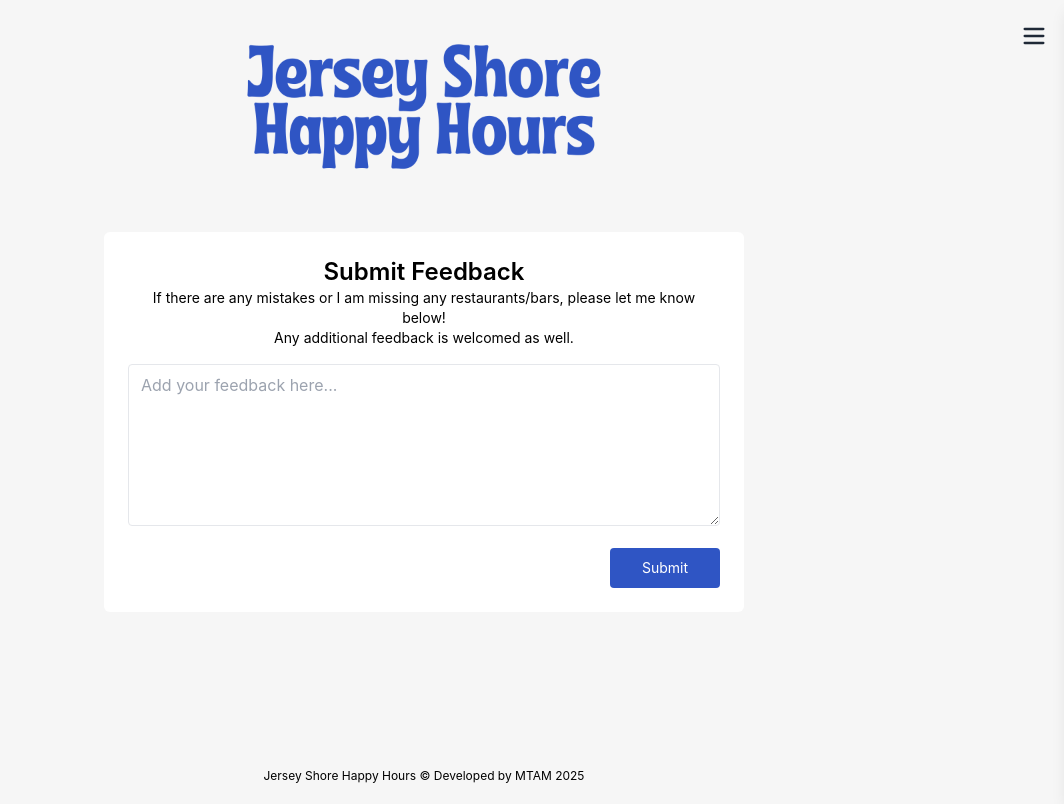
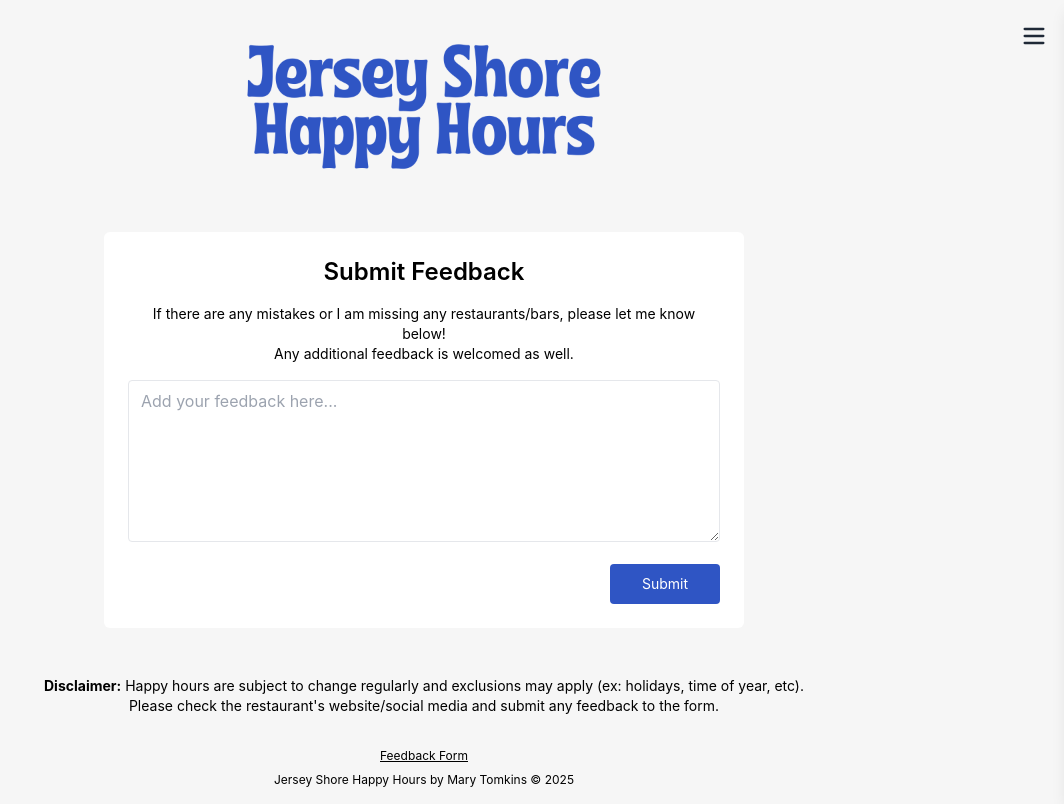
Before and after one commit to marytomkins/jersey-shore-happy-hours, a React (Create React App) app: page /feedback in a window 1280 px wide. Shown: the whole page, without its empty margins (216-1280 px from the left). Built offline with nearby package versions, Linux system fonts and the light colour scheme.

Commit message:
clean up

```diff
--- a/src/components/Feedback.js
+++ b/src/components/Feedback.js
@@ -36,7 +36,7 @@ const Feedback = () => {
   return (
     <div className="p-6 md:w-1/2 w-3/4 mx-auto bg-white rounded-md mt-8">
       <div className="text-2xl font-semibold text-center">Submit Feedback</div>
-      <div className="text-sm mb-4 px-4 text-center">
+      <div className="text-sm my-4 px-4 text-center">
         If there are any mistakes or I am missing any restaurants/bars, please
         let me know below!{<br />}
         Any additional feedback is welcomed as well.
--- a/src/components/FilterBar.js
+++ b/src/components/FilterBar.js
@@ -220,7 +220,7 @@ const FilterBar = ({ onFilter, onSort, getCurrent }) => {
   return (
     <div className="filter-bar">
       <div
-        className="happening-now cursor-pointer flex justify-center w-fit m-auto items-center h-10 py-1 text-sm font-medium"
+        className="happening-now cursor-pointer flex justify-center w-fit m-auto items-center h-10 py-1 text-sm font-medium hover:text-gray-500"
         onClick={() => {
           getCurrentDateTime(!happeningNow);
         }}
--- a/src/components/Footer.js
+++ b/src/components/Footer.js
@@ -1,7 +1,23 @@
+import { Link } from "react-router-dom";
+
 const Footer = () => {
   return (
     <div className="block text-center text-xs py-4 mt-2">
-        Jersey Shore Happy Hours © Developed by MTAM 2025
+      <div className="pt-4 pb-8 px-8 mt-2 text-sm">
+        <b>Disclaimer:</b> Happy hours are subject to change regularly and
+        exclusions may apply (ex: holidays, time of year, etc).
+        <br /> Please check the restaurant's website/social media and submit any
+        feedback to the form.
+      </div>
+      <Link
+        to="/feedback"
+        className="hover:text-[#b4e255] transition-colors underline"
+      >
+        Feedback Form
+      </Link>
+      <div className="mt-2">
+        Jersey Shore Happy Hours by Mary Tomkins © 2025
+      </div>
     </div>
   );
 };
--- a/src/data/happyHours.js
+++ b/src/data/happyHours.js
@@ -19,7 +19,7 @@ const data = [
     name: "Bar Anticipation",
     town: "Belmar",
     dayText: "Monday & Tuesday",
-    dayFilter: { Monday: ["All Day"], Tuesday: ["All Day"] },
+    dayFilter: { Monday: ["12:00PM", "10:00PM"], Tuesday: ["5:00PM", "11:59PM"] },
     timeText: "All Day",
     timeFilter: ["All Day"],
     description:
@@ -262,7 +262,7 @@ const data = [
     name: "Loteria",
     town: "Asbury Park",
     dayText: "Tuesday",
-    dayFilter: { Tuesday: ["All Day"] },
+    dayFilter: { Tuesday: ["4:00PM", "10:00PM"] },
     timeText: "All Day",
     timeFilter: [
       "All Day",
@@ -315,17 +315,15 @@ const data = [
   {
     name: "Reyla",
     town: "Asbury Park",
-    dayText: "Every day",
+    dayText: "Wednesday: All Night",
     dayFilter: {
-      Monday: ["All Day"],
-      Tuesday: ["All Day"],
-      Wednesday: ["All Day"],
-      Thursday: ["All Day"],
-      Friday: ["All Day"],
+      Wednesday: ["4:00PM", "9:30PM"],
+      Thursday: ["4:00PM", "7:00PM"],
+      Friday: ["4:00PM", "7:00PM"],
     },
-    timeText: "",
+    timeText: "Thursday - Friday: 4:00PM - 7:00PM",
     timeFilter: [],
-    description: "$7 Wine, $9 Cocktails | Thursday: 50% Off Martinis",
+    description: "$7 Wine, $9 Cocktails, Discounted food | Thursday: 50% Off Martinis",
     link: "https://www.heyreyla.com/drink",
   },
   {
@@ -474,7 +472,7 @@ const data = [
       Thursday: ["12:00PM", "7:00PM"],
       Friday: ["12:00PM", "7:00PM"],
       Saturday: ["12:00PM", "6:00PM"],
-      Sunday: ["All Day"],
+      Sunday: ["12:00PM", "10:00PM"],
     },
     timeFilter: [
       "All Day",
@@ -595,7 +593,7 @@ const data = [
       Monday: ["11:00AM", "6:00PM"],
       Tuesday: ["11:00AM", "6:00PM"],
       Wednesday: ["11:00AM", "6:00PM"],
-      Thursday: ["All Day"],
+      Thursday: ["11:00AM", "11:59PM"],
       Friday: ["11:00AM", "6:00PM"],
     },
     timeFilter: [
@@ -622,7 +620,7 @@ const data = [
       Monday: ["3:00PM", "5:30PM"],
       Tuesday: ["3:00PM", "5:30PM"],
       Wednesday: ["3:00PM", "5:30PM"],
-      Thursday: ["All Day"],
+      Thursday: ["3:00PM", "9:00PM"],
       Friday: ["3:00PM", "5:30PM"],
       Saturday: ["12:00PM", "3:00PM"],
       Sunday: ["12:00PM", "3:00PM"],
@@ -693,7 +691,7 @@ const data = [
       Wednesday: ["4:00PM", "7:00PM"],
       Thursday: ["4:00PM", "7:00PM"],
       Friday: ["4:00PM", "7:00PM"],
-      Sunday: ["All Day"],
+      Sunday: ["10:00AM", "9:00PM"],
     },
     timeFilter: ["All Day", "4:00PM", "5:00PM", "6:00PM", "7:00PM"],
   },
@@ -753,7 +751,7 @@ const data = [
       Wednesday: ["4:00PM", "7:00PM"],
       Thursday: ["4:00PM", "7:00PM"],
       Friday: ["4:00PM", "7:00PM"],
-      Sunday: ["All Day"],
+      Sunday: ["1:00PM", "9:00PM"],
     },
     timeFilter: ["4:00PM", "5:00PM", "6:00PM", "7:00PM", "All Day"],
   },
@@ -801,7 +799,7 @@ const data = [
     dayFilter: {
       Monday: ["11:00AM", "5:00PM"],
       Tuesday: ["11:00AM", "5:00PM"],
-      Wednesday: ["All Day"],
+      Wednesday: ["11:00AM", "9:00PM"],
       Thursday: ["11:00AM", "5:00PM"],
       Friday: ["11:00AM", "5:00PM"],
       Sunday: ["2:00AM", "6:00PM"],
@@ -965,7 +963,7 @@ const data = [
       Monday: ["1:00PM", "4:00PM"],
       Tuesday: ["1:00PM", "4:00PM"],
       Wednesday: ["1:00PM", "4:00PM"],
-      Thursday: ["All Day"],
+      Thursday: ["11:00AM", "10:00PM"],
       Friday: ["1:00PM", "4:00PM"],
     },
     timeFilter: ["All Day", "1:00PM", "2:00PM", "3:00PM", "4:00PM"],
--- a/src/data/messages.js
+++ b/src/data/messages.js
@@ -4,4 +4,6 @@ export const noResultsMessages = [
   "Sorry, couldn't find a deal for that search.",
   "Sorry, looks like your ideal bar is closed.",
   "Sorry, no matches there — but we believe in you.",
+  "Sorry, no results - looks like you're heading to the fridge.",
+  "Sorry, no results...but I think Wawa has some good deals.",
 ];
--- a/src/pages/App.js
+++ b/src/pages/App.js
@@ -34,12 +34,12 @@ function App() {
         const current = parseTimeString(currentTime);
         const startMinutes = parseTimeString(start);
         const endMinutes = parseTimeString(end);
-
         return current >= startMinutes && current <= endMinutes;
       }
+      return false;
     });
     setCurrentHappyHours(result);
-  }, [happyHours]);
+  }, []);
 
   const handleFilter = (filters, searchTerm = "", happeningNow = false) => {
     const { towns, days, times } = filters || [];
```
